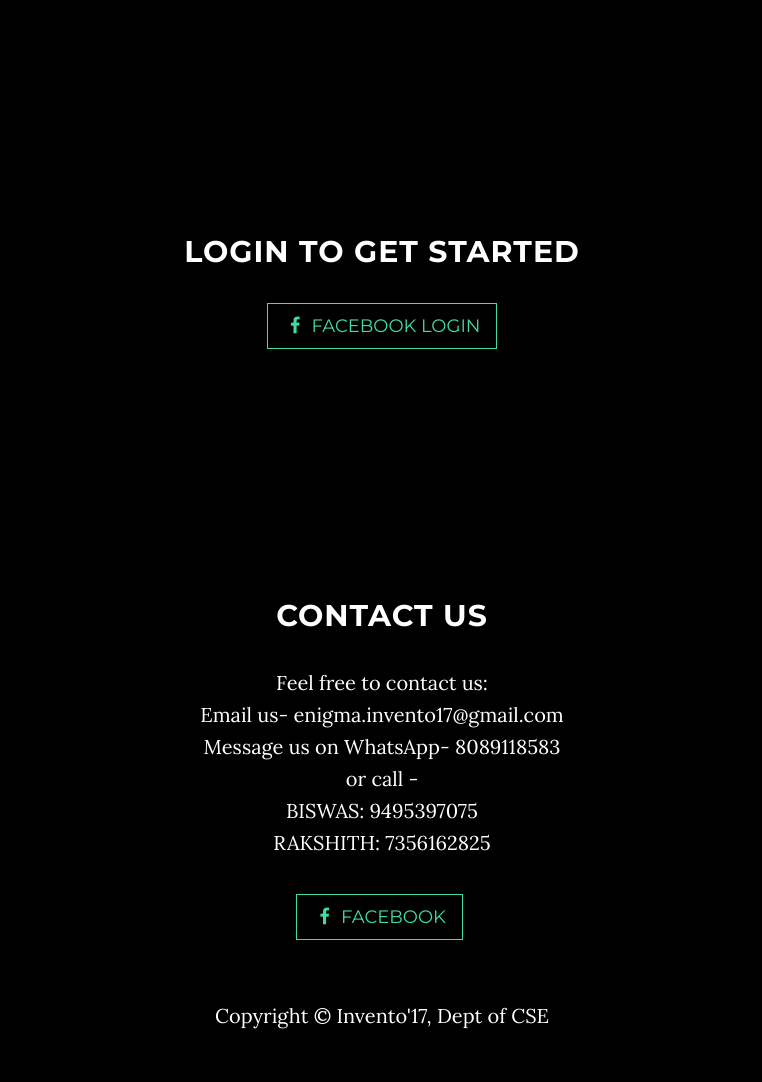
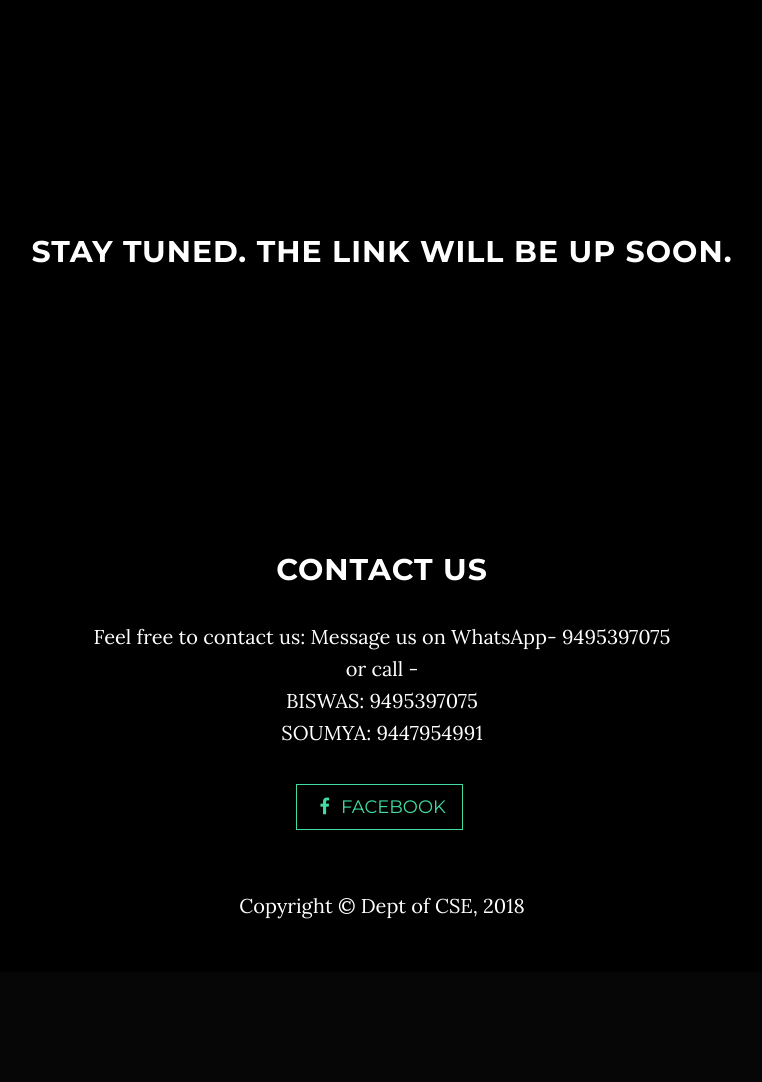
Before and after one commit to biswaz/Enigma, a Django app: page / in a window 1280 px wide. Shown: the part 1680-2762 px from the top of the page, without its empty margins (258-1020 px from the left). After the commit the page ends 2599 px from the top, so only its background shows below. Run offline with Django 3.2, Linux system fonts and the light colour scheme; some libraries are stand-ins or nearby versions.

Commit message:
html changes

```diff
--- a/enigma/templates/base.html
+++ b/enigma/templates/base.html
@@ -45,7 +45,7 @@
           {% else %}
           <li ><a href="/#login">LOGIN</a></li>
           {% endif %}
-          <li ><a href="http://www.facebook.com/Inventogec.in">In doubt? Message us here</a></li>
+          <!--<li ><a href="http://www.facebook.com/Inventogec.in">In doubt? Message us here</a></li>-->
           <li ><a href="/#about">RULES</a></li>
         </ul>
 
--- a/enigma/templates/home.html
+++ b/enigma/templates/home.html
@@ -81,8 +81,8 @@
         <div class="row">
           <div class="col-md-8 col-md-offset-2">
             <h1 class="brand-heading">ENIGMA</h1>
-            <p class="intro-text">Online Treasure Hunt
-              <br>Team Enigma</p>
+            <p class="intro-text">Online Treasure Hunt</p>
+            <h2>Stay Tuned. The link will be up soon.</h2>
               <a href="#about" class="btn btn-circle page-scroll">
                 <i class="fa fa-angle-double-down animated"></i>
               </a>
@@ -135,6 +135,7 @@
               <a href="{% url 'play_view' %}" class="btn btn-default btn-lg"><i class="fa fa-facebook fa-fw"></i> <span class="network-name">PLAY</span></a>
             </li>
             {% else %}
+            <!--
             <h2>LOGIN TO GET STARTED</h2>
             <li class="login-button">
               <a href="{% provider_login_url "facebook" method="oauth2" %}" class="btn btn-default btn-lg">
@@ -142,6 +143,8 @@
                 <span class="network-name">Facebook Login</span>
               </a>
             </li>
+          -->
+          <h2>Stay Tuned. The link will be up soon.</h2>
             {% endif %}
           </div>
         </div>
@@ -155,11 +158,11 @@
       <div class="row">
         <div class="col-lg-8 col-lg-offset-2">
           <h2>Contact us</h2>
-          <p>Feel free to contact us:<br> Email us- enigma.invento17@gmail.com <br>
-            Message us on WhatsApp- 8089118583 <br>
+          <p>Feel free to contact us:
+            Message us on WhatsApp- 9495397075 <br>
             or call - <br>
             BISWAS: 9495397075 <br>
-            RAKSHITH: 7356162825</p>
+            SOUMYA: 9447954991</p>
 
 
             <ul class="list-inline banner-social-buttons" >
@@ -176,7 +179,7 @@
       <!-- Footer -->
       <footer>
         <div class="container text-center">
-          <p>Copyright &copy; Invento'17, Dept of CSE</p>
+          <p>Copyright &copy; Dept of CSE, 2018</p>
         </div>
       </footer>
 
```
